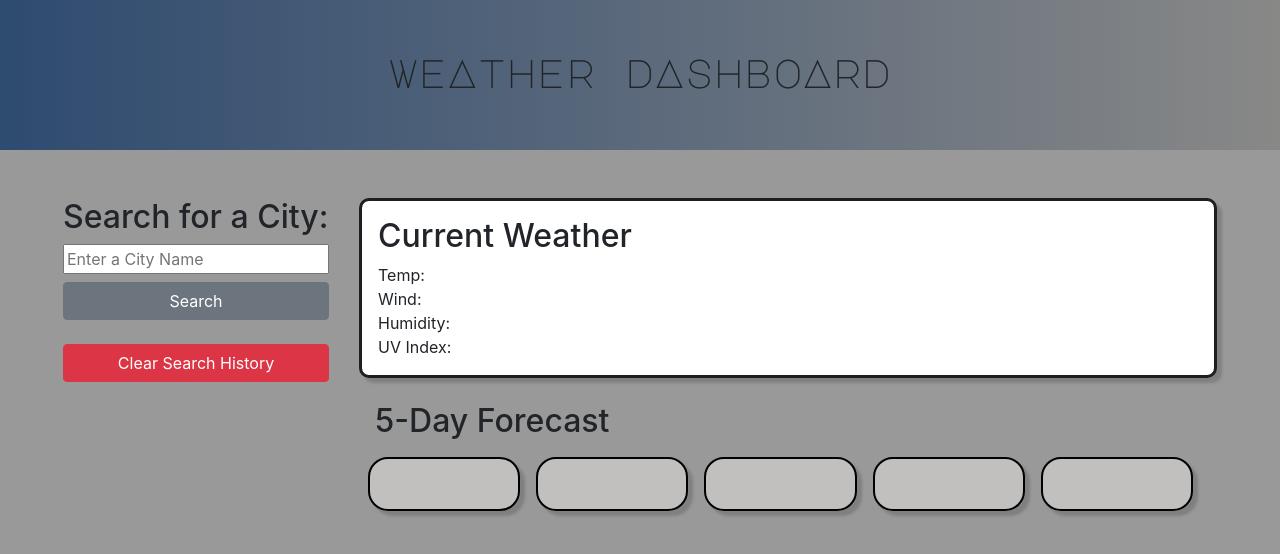
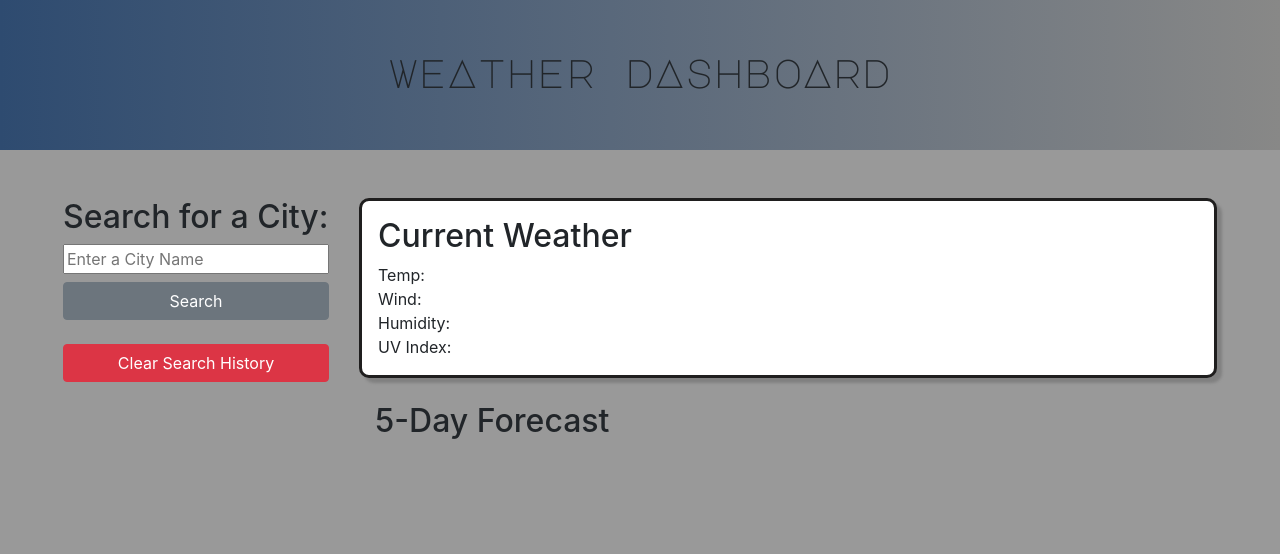
Before and after one commit to Thenlie/weather-dashboard, a plain HTML site: page index.html in a window 1280 px wide. Drawn offline with nearby package versions, Linux system fonts and the light colour scheme.

Commit message:
Hiding forecast cards when there is no data

```diff
--- a/assets/js/script.js
+++ b/assets/js/script.js
@@ -100,8 +100,10 @@ let displayWeather = function(data) {
 let displayForecast = function(data) {
     //add date
     for (i = 1; i < 6; i++) {
-        let current = document.querySelector("#card" + i + "-title")
+        let current = document.querySelector("#card" + i + "-title");
         current.textContent = moment().add(i, 'd').format("M/D/YYYY");
+        let forecast = document.querySelector("#card" + i);
+        forecast.classList.remove("d-none");
     }
 
     //add weather data
--- a/index.html
+++ b/index.html
@@ -47,7 +47,7 @@
                 <div id="forecast" class="p-3">
                     <h2 class="d-block">5-Day Forecast</h2>
                     <div class="row justify-content-around d-block d-xl-flex mr-0">
-                        <div id="card1" class="text-center col m-2 p-0">
+                        <div id="card1" class="text-center d-none col m-2 p-0">
                             <div class="card-body">
                                 <div id="card1-title" class="card-title"></div>
                                 <img src="" id="card0-icon" class="card-icon"></img>
@@ -56,7 +56,7 @@
                                 <div id="card0-humid"></div>
                             </div>
                         </div>
-                        <div id="card2" class="text-center col m-2 p-0">
+                        <div id="card2" class="text-center d-none col m-2 p-0">
                             <div class="card-body">
                                 <div id="card2-title" class="card-title"></div>
                                 <img src="" id="card1-icon" class="card-icon"></img>
@@ -65,7 +65,7 @@
                                 <div id="card1-humid"></div>
                             </div>
                         </div>
-                        <div id="card3" class="text-center col m-2 p-0">
+                        <div id="card3" class="text-center d-none col m-2 p-0">
                             <div class="card-body">
                                 <div id="card3-title" class="card-title"></div>
                                 <img src="" id="card2-icon" class="card-icon"></img>
@@ -74,7 +74,7 @@
                                 <div id="card2-humid"></div>
                             </div>
                         </div>
-                        <div id="card4" class="text-center col m-2 p-0">
+                        <div id="card4" class="text-center d-none col m-2 p-0">
                             <div class="card-body">
                                 <div id="card4-title" class="card-title"></div>
                                 <img src="" id="card3-icon" class="card-icon"></img>
@@ -83,7 +83,7 @@
                                 <div id="card3-humid"></div>
                             </div>
                         </div>
-                        <div id="card5" class="text-center col m-2 p-0">
+                        <div id="card5" class="text-center d-none col m-2 p-0">
                             <div class="card-body">
                                 <div id="card5-title" class="card-title"></div>
                                 <img src="" id="card4-icon" class="card-icon"></img>
```
